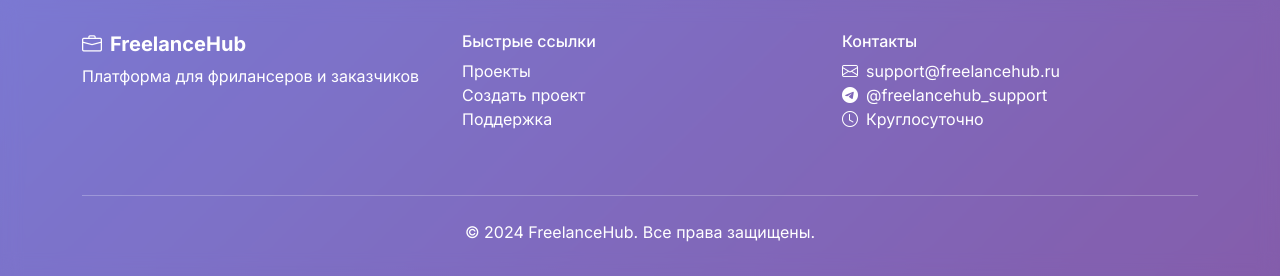
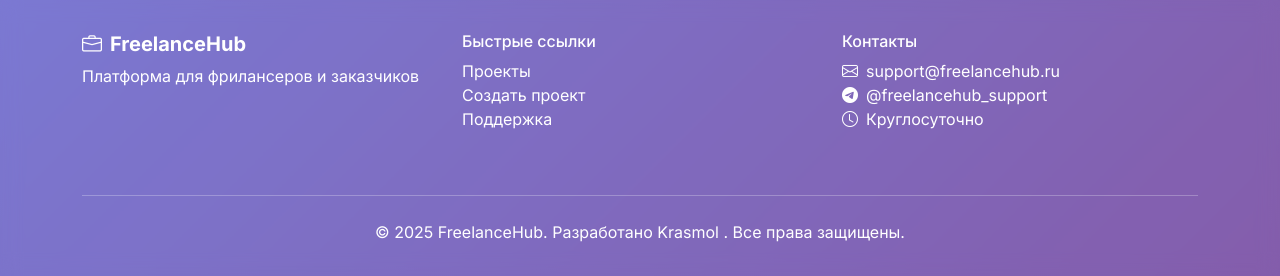
Before and after one commit to Krasmol/platform_for_freelancers, a Flask app: page /admin in a window 1280 px wide. Shown: the part 1025-1301 px from the top of the page. Run offline with Flask 3, Linux system fonts and the light colour scheme; a user stored in the database is signed in; data comes from the database, SQL or seed files in the repository; data that the repository does not hold is empty.

Commit message:
Update base.html
добавлено упоминание о разработчике

```diff
--- a/templates/base.html
+++ b/templates/base.html
@@ -392,11 +392,14 @@
             </div>
             <hr class="my-4" style="border-color: rgba(255,255,255,0.2);">
             <div class="text-center">
-                <p class="mb-0">&copy; 2024 FreelanceHub. Все права защищены.</p>
-            </div>
-        </div>
-    </footer>
-
+    <p class="mb-0">&copy; 2025 FreelanceHub.
+        <span>Разработано
+            <a href="https://github.com/Krasmol" class="text-white text-decoration-none" target="_blank">
+                Krasmol
+            </a>
+        </span>. Все права защищены.
+    </p>
+</div>
     <!-- Bootstrap JS -->
     <script src="https://cdn.jsdelivr.net/npm/bootstrap@5.1.3/dist/js/bootstrap.bundle.min.js"></script>
 
```
